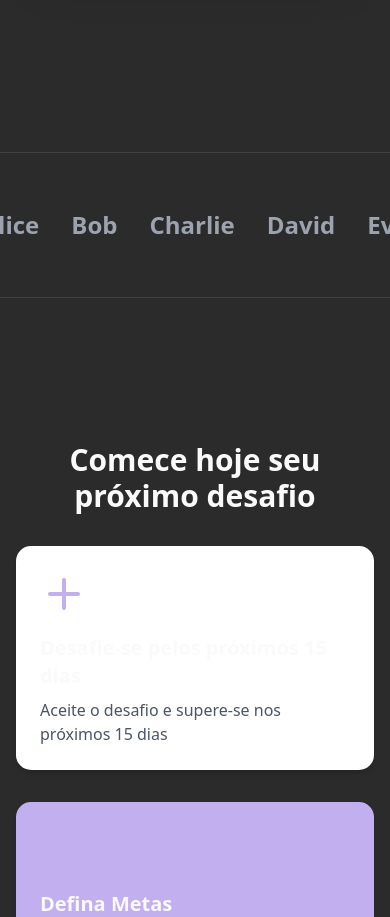
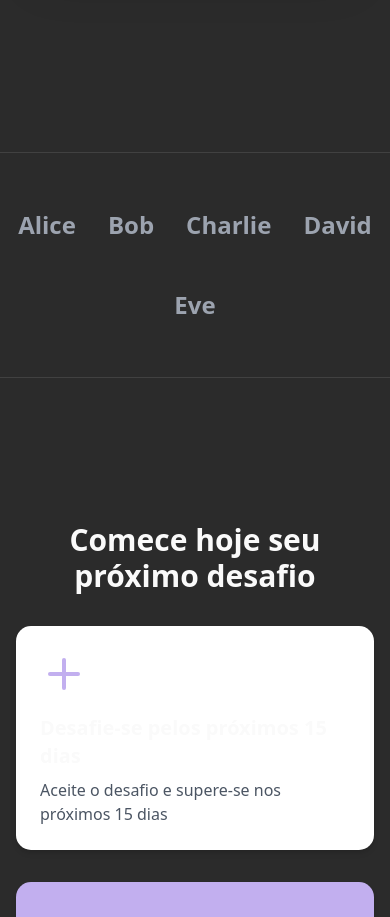
Before and after one commit to ArthurSilv4/site-desafio.tech, a Next.js app: page / in a window 390 px wide. Shown: the part 840-1757 px from the top of the page. Built offline with nearby package versions, Linux system fonts and the light colour scheme.

Commit message:
correcao de responsividade

```diff
--- a/src/components/sections/supports.tsx
+++ b/src/components/sections/supports.tsx
@@ -22,17 +22,17 @@ const person = [
 export default function Supports() {
   return (
     <section className="w-full text-white py-12 md:py-24 lg:py-32">
+      <div className="container overflow-x-auto whitespace-nowrap m-auto">
         <Separator className="mt-8 pt-8 border-t border-primary-foreground/10 text-center" />
-
-      <div className="container flex overflow-x-auto whitespace-nowrap justify-center items-center m-auto">
+        <div className="flex items-center justify-center flex-wrap">
           {person.map((person, index) => (
-          <div key={index} className="py-2 m-4 text-gray-400 text-2xl font-semibold inline-block">
+            <div key={index} className="py-2 m-4 text-gray-400 text-2xl font-semibold">
               {person.name}
             </div>
           ))}
         </div>
-
         <Separator className="mt-8 pt-8 border-t border-primary-foreground/10 text-center" />
+      </div>
     </section>
   )
 }
```
Lines whose indentation alone changed are shown as unchanged.
